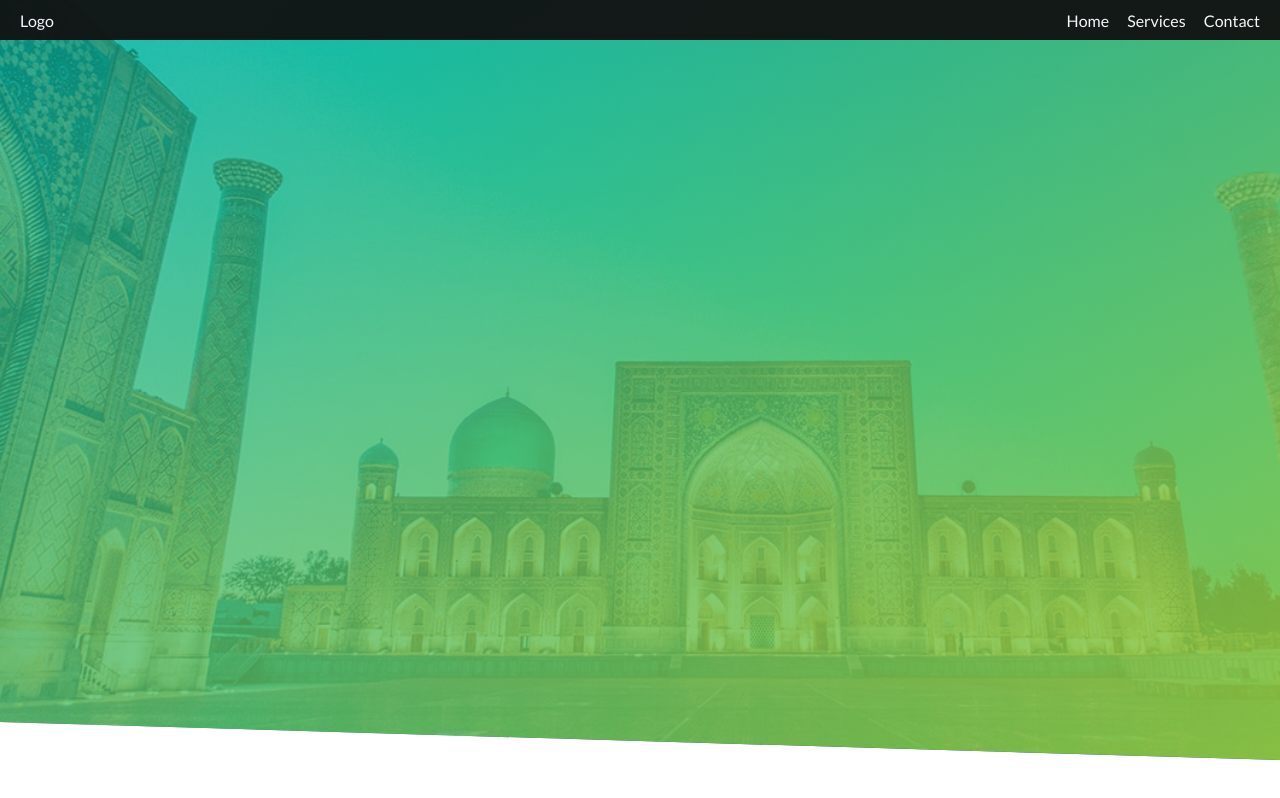
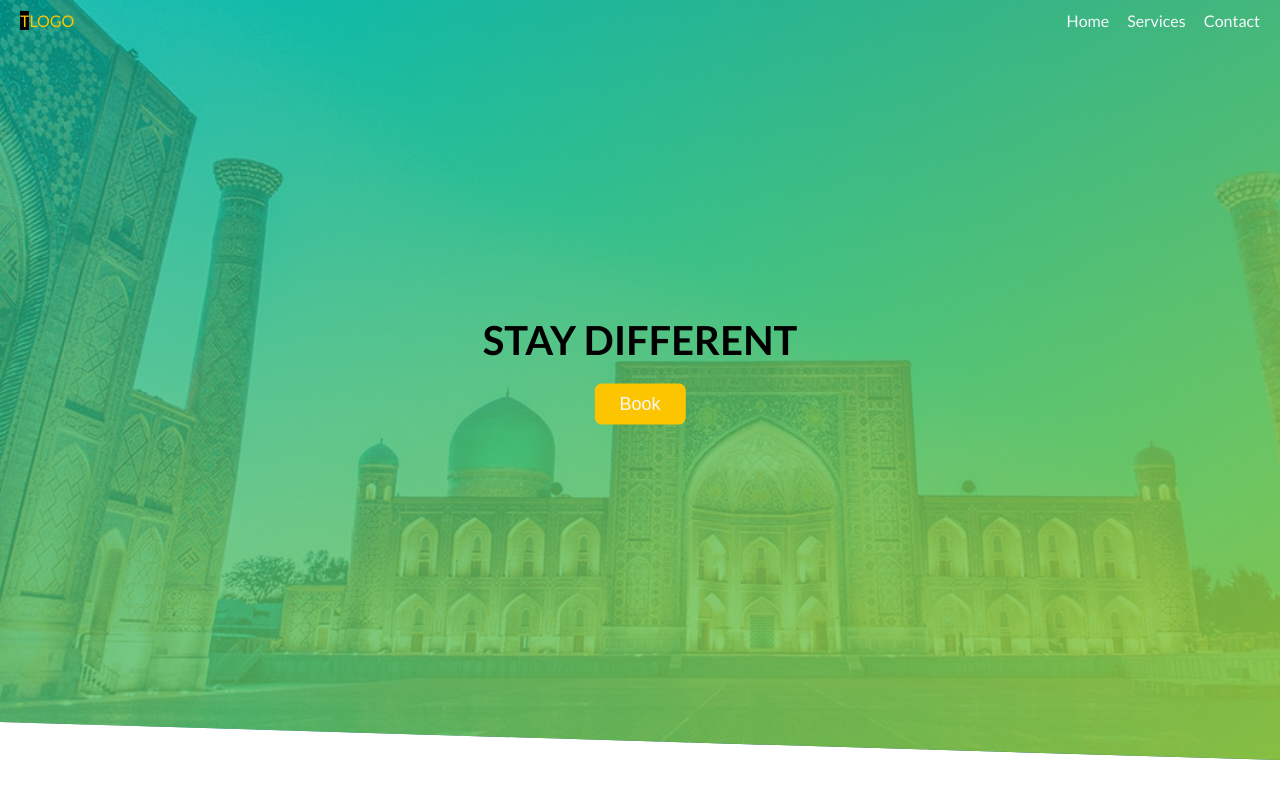
Before and after one commit to qodirjon1988/tourismweb, a plain HTML site: page index.html in a window 1280 px wide. Drawn offline with Linux system fonts and the light colour scheme.

Commit message:
animatsiya va button

```diff
--- /dev/null
+++ b/SAS/components/_animation.scss
@@ -0,0 +1,27 @@
+.animateText {
+  animation: animatedtext 1s ease 0.5s;
+}
+
+@keyframes animatedtext {
+  0% {
+    transform: rotate(90deg);
+  }
+  50% {
+    transform: rotate(360deg);
+  }
+  100% {
+    transform: rotate(0);
+  }
+}
+
+.animateBtn {
+  transition: all 300ms ease;
+  &:hover {
+    transform: translateY(-4px);
+    box-shadow: 0 4px 10px rgba($background, 0.8);
+  }
+  &:active {
+    transform: translateY(0) scale(0.98);
+    box-shadow: none;
+  }
+}
--- /dev/null
+++ b/SAS/components/_header.scss
@@ -0,0 +1,11 @@
+.header {
+  width: 100%;
+  height: 95vh;
+  background-image: $gradient, url(/Images/samarkand-city4.jpg);
+  background-size: cover;
+  clip-path: polygon(0 0, 100% 0, 100% 100%, 0 95%);
+  position: relative;
+  &__content {
+    text-align: center;
+  }
+}
--- a/SAS/components/_nav.scss
+++ b/SAS/components/_nav.scss
@@ -2,19 +2,28 @@
   width: 100%;
   height: 4rem;
   padding: 0 2rem;
-  background-color: rgba($background, 0.95);
+  // background-color: rgba($background, 0.95);
+  background: transparent;
+
   &__list {
     height: 100%;
     display: flex;
     justify-content: space-between;
     align-items: center;
   }
-  &__item {
-  }
   &__link {
     &-logo {
       font-size: var(--size);
       color: var(--color-secondary);
+    }
+  }
+  .nav__link-logo {
+    color: var(--color-tertiary) !important;
+    &::before {
+      content: "T";
+      width: 1rem;
+      height: 1rem;
+      background-color: black;
     }
   }
   // future drawer
--- /dev/null
+++ b/SAS/components/_typography.scss
@@ -0,0 +1,6 @@
+.upp {
+  text-transform: uppercase;
+}
+.heading-primary {
+  font-size: 4rem;
+}
--- /dev/null
+++ b/SAS/components/_utils.scss
@@ -0,0 +1,18 @@
+.center {
+  position: absolute;
+  top: 50%;
+  left: 50%;
+  transform: translate(-50%, -50%);
+}
+.btn {
+  font-size: 1.8rem;
+  padding: 1rem 2.5rem;
+  border: 0;
+  outline: none;
+  border-radius: $borderradius;
+  background-color: var(--color-tertiary);
+  color: var(--color-secondary);
+  margin-top: 2rem;
+  margin-bottom: 2rem;
+  cursor: pointer;
+}
--- a/SAS/components/base.scss
+++ b/SAS/components/base.scss
@@ -1,10 +1,11 @@
 @import url("https://fonts.googleapis.com/css2?family=Lato:wght@400;700&display=swap");
-$background: #111;
+$background: rgb(37, 119, 37);
 $gradient: linear-gradient(
   to right bottom,
   rgba(#00b09b, 0.7),
   rgba(#96c93d, 0.9)
 );
+$borderradius: 7px;
 :root {
   --size: 16px;
   --color-primary: #111;
@@ -30,11 +31,9 @@ ul {
 a {
   text-decoration: none;
 }
-.header {
-  width: 100%;
-  height: 95vh;
-  background-image: $gradient, url(/Images/samarkand-city4.jpg);
-  background-size: cover;
-  clip-path: polygon(0 0, 100% 0, 100% 100%, 0 95%);
-}
+
 @import "./nav";
+@import "./typography";
+@import "./utils";
+@import "./animation";
+@import "./header";
--- a/index.html
+++ b/index.html
@@ -12,7 +12,7 @@
       <nav class="nav">
         <ul class="nav__list">
           <li class="nav__item">
-            <a class="nav__link-logo" href="">Logo</a>
+            <a class="nav__link-logo upp" href="">Logo</a>
           </li>
           <li class="nav__right-list">
             <a class="nav__right-link" href="">Home</a>
@@ -21,6 +21,10 @@
           </li>
         </ul>
       </nav>
+      <div class="header__content center">
+        <h1 class="heading-primary upp animateText">Stay Different</h1>
+        <button class="btn animateBtn">Book</button>
+      </div>
     </header>
   </body>
 </html>
```
Also changed, not shown: SAS/components/base.css, 2 other files.
